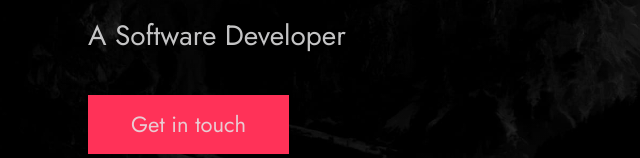
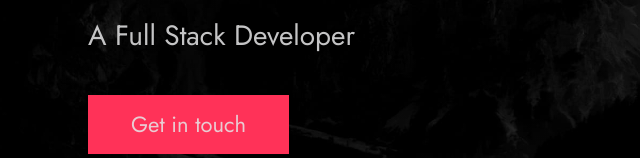
Before and after one commit to mkaif007/portfolio, a plain HTML site: page index.html in a window 1280 px wide. Shown: the part 362-520 px from the top of the page, 2-642 px from the left. Drawn offline with Linux system fonts and the light colour scheme.

Commit message:
Update index.html

```diff
--- a/index.html
+++ b/index.html
@@ -45,7 +45,7 @@
           <span>Mohamed Kaif</span>
         </h1>
         <!-- Put a small paragraph about yourself -->
-        <p>A Software Developer </p>
+        <p>A Full Stack Developer </p>
         <a href="#contact" class="btn btn--pink">Get in touch</a>
       </div>
     </div>
```
